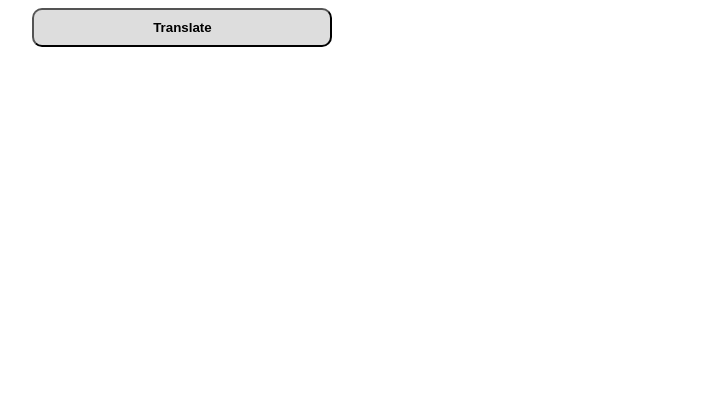
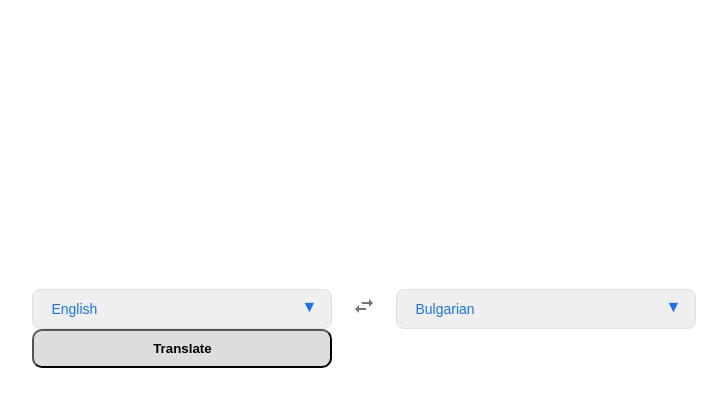
Before and after one commit to onedebos/all-out-transla8, a Next.js app: page / in a window 1280 px wide. Shown: the top 406 px of the page, without its empty margins (102-829 px from the left). Built offline with nearby package versions, Linux system fonts and the light colour scheme.

Commit message:
feat: implement LanguageSelect dropdown

```diff
--- a/pages/index.js
+++ b/pages/index.js
@@ -1,10 +1,13 @@
-import Button from "../src/components/Button/Button";
+import Button from "../src/components/Button";
 import Container from "../src/components/Container/Container";
+import LanguagesSelector from "../src/container/LanguagesSelector";
 
 export default function Home() {
   return (
     <Container>
+      <LanguagesSelector  />
       <Button />
+
     </Container>
   );
 }
--- a/src/components/Button/test.js
+++ b/src/components/Button/test.js
@@ -4,7 +4,7 @@
 import { render, screen, cleanup } from '@testing-library/react';
 import '@testing-library/jest-dom';
 import renderer from 'react-test-renderer';
-import Button from './Button';
+import Button from './';
 
 afterEach(() => {
 	cleanup();
--- a/src/components/Container/Container.js
+++ b/src/components/Container/Container.js
@@ -7,4 +7,8 @@ export default function Container({ children }) {
 const ContainerStyles = styled.div`
 	max-width: 80%;
 	margin: 0 auto;
+	display: flex;
+	flex-direction: column;
+	justify-content: center;
+	height: 80vh;
 `;
--- /dev/null
+++ b/src/components/LanguageSelect/index.js
@@ -0,0 +1,44 @@
+import styled from 'styled-components';
+
+export default function LanguageSelect({ langType, langOptions }) {
+	return (
+		<SelectWrapper>
+			<LanguageSelectStyle name={langType} data-testid="lang-options">
+				{langOptions.map((srcLang, index) => (
+					<LangStyleOption key={index} value={srcLang.langCode}>
+						{srcLang.lang}
+					</LangStyleOption>
+				))}
+			</LanguageSelectStyle>
+		</SelectWrapper>
+	);
+}
+
+const SelectWrapper = styled.div`
+	position: relative;
+	max-width: 300px;
+	margin-right: 20px;
+
+	&::after {
+		content: '▼';
+		font-size: 1rem;
+		top: 9px;
+		right: 15px;
+		position: absolute;
+		color: #1a73e8;
+	}
+`;
+
+const LanguageSelectStyle = styled.select`
+	border: 1px solid #dfe1e5;
+	color: #1a73e8;
+	border-radius: 8px;
+	padding-left: 18px;
+	height: 40px;
+	font-size: 14px;
+	width: 300px;
+	-webkit-appearance: none;
+	appearance: none;
+`;
+
+const LangStyleOption = styled.option``;
--- /dev/null
+++ b/src/container/LanguagesSelector/constants.js
@@ -0,0 +1,37 @@
+export default {
+	srcLangOptions: [{ langCode: 'EN', lang: 'English' }],
+
+	targetLangOptions: [
+		{ langCode: 'BG', lang: 'Bulgarian' },
+		{ langCode: 'CS', lang: 'Czech' },
+		{ langCode: 'DA', lang: 'Danish' },
+		{ langCode: 'DE', lang: 'German' },
+		{ langCode: 'EL', lang: 'Greek' },
+		{ langCode: 'EN-GB', lang: 'English (British)' },
+		{ langCode: 'EN-US', lang: 'English (American)' },
+		// "EN" - English (unspecified variant for backward compatibility; please select EN-GB or EN-US instead)
+		{ langCode: 'ES', lang: 'Spanish' },
+		{ langCode: 'ET', lang: 'Estonian' },
+		{ langCode: 'FI', lang: 'Finnish' },
+		{ langCode: 'FR', lang: 'French' },
+		{ langCode: 'HU', lang: 'Hungarian' },
+		{ langCode: 'IT', lang: 'Italian' },
+		{ langCode: 'JA', lang: 'Japanese' },
+		{ langCode: 'LT', lang: 'Lithuanian' },
+		{ langCode: 'LV', lang: 'Latvian' },
+		{ langCode: 'NL', lang: 'Dutch' },
+		{ langCode: 'PL', lang: 'Polish' },
+		{ langCode: 'PT-PT', lang: 'Portuguese' },
+		{ langCode: 'PT-BR', lang: 'Portuguese (Brazilian)' },
+		// {"PT" : Portuguese (unspecified variant for backward compatibility; please select PT:PT or PT:BR instead)}
+		{ langCode: 'RO', lang: 'Romanian' },
+		{ langCode: 'RU', lang: 'Russian' },
+		{ langCode: 'SK', lang: 'Slovak' },
+		{ langCode: 'SL', lang: 'Slovenian' },
+		{ langCode: 'SV', lang: 'Swedish' },
+		{ langCode: 'ZH', lang: 'Chinese' },
+	],
+
+	SRC_LANG: 'Source Language',
+	TRGT_LANG: 'Target Language',
+};
--- /dev/null
+++ b/src/container/LanguagesSelector/index.js
@@ -0,0 +1,33 @@
+import LanguageSelect from '../../components/LanguageSelect';
+import constants from './constants';
+import styled from 'styled-components';
+
+export default function LanguagesSelector() {
+	const { srcLangOptions, targetLangOptions, SRC_LANG, TRGT_LANG } = constants;
+
+	return (
+		<Wrapper>
+			<LanguageSelect langType={SRC_LANG} langOptions={srcLangOptions} />
+			<SvgWrapper>
+				<svg focusable="false" xmlns="http://www.w3.org/2000/svg" viewBox="0 0 24 24">
+					<path d="M6.99 11L3 15l3.99 4v-3H14v-2H6.99v-3zM21 9l-3.99-4v3H10v2h7.01v3L21 9z"></path>
+				</svg>
+			</SvgWrapper>
+			<LanguageSelect langType={TRGT_LANG} langOptions={targetLangOptions} />
+		</Wrapper>
+	);
+}
+
+const Wrapper = styled.div`
+	display: flex;
+`;
+
+const SvgWrapper = styled.div`
+	height: 24px;
+	width: 24px;
+	fill: #70757a;
+	display: inline-block;
+	position: relative;
+	margin-right: 20px;
+	margin-top: 5px;
+`;
```
Also changed, not shown: src/components/LanguageSelect/test.js (added, +44 -0 lines), jest.config.js (deleted), src/components/Button/index.js (renamed from src/components/Button/Button.js), 1 other file (tests, documents, lock files or other folders).
